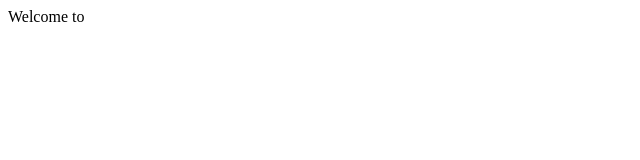
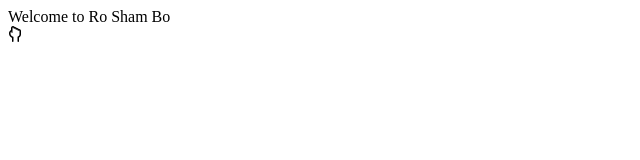
Before and after one commit to f3n1xfit/Rock-Paper-Scissors-game, a plain HTML site: page index.html in a window 1280 px wide. Shown: the whole page, without its empty margins (0-640 px from the left). Drawn offline with Linux system fonts and the light colour scheme.

Commit message:
added image files for icons

```diff
--- a/index.html
+++ b/index.html
@@ -11,7 +11,8 @@
 </head>
 
 <body>
-  <div id="welcome">Welcome to </div>
+  <div id="welcome">Welcome to Ro Sham Bo</div>
+  <i class="far fa-hand-rock"></i>
 </body>
 
 </html>
```
Also changed, not shown: paper.png (added), rock.png (added), scissor.png (added).
